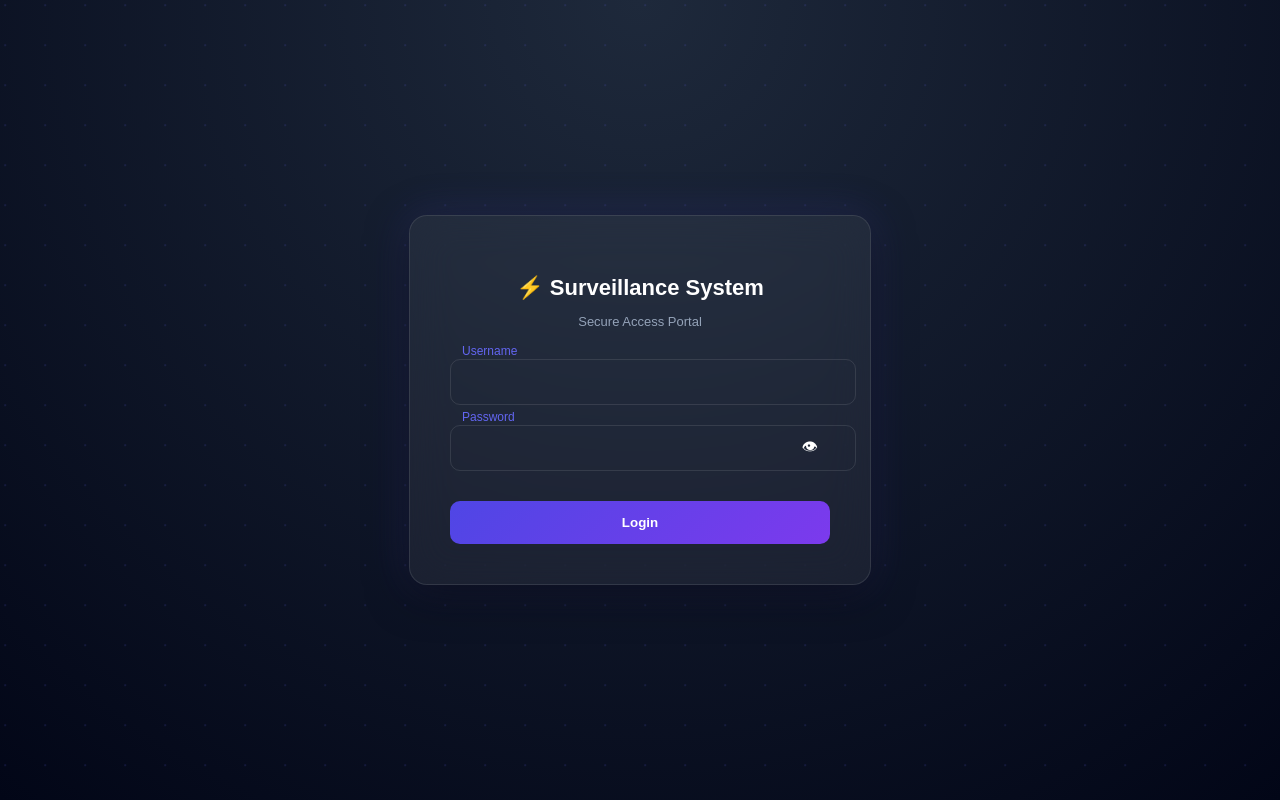
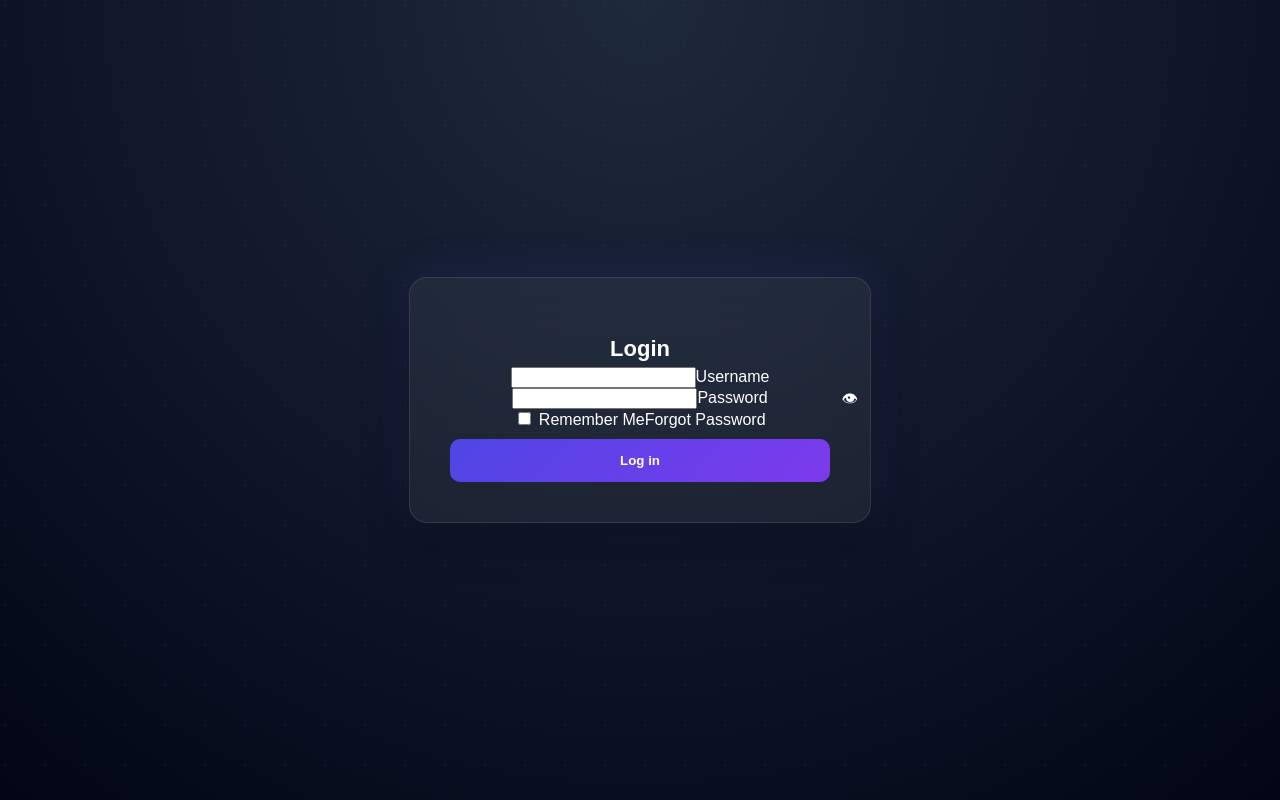
Before and after one commit to prashantXexe/project_eis_frontend, a React (Vite) app: page /login in a window 1280 px wide. Built offline with nearby package versions, Linux system fonts and the light colour scheme.

Commit message:
Update Login.jsx

```diff
--- a/src/pages/Login.jsx
+++ b/src/pages/Login.jsx
@@ -61,7 +61,6 @@ export default function Login() {
         return;
       }
 
-      // Save user data
       localStorage.setItem("role", role);
       localStorage.setItem("username", username);
 
@@ -87,13 +86,11 @@ export default function Login() {
   return (
     <div className="login-wrapper">
 
-      {/* LOGIN CARD */}
       <div className="login-card">
-        <h2>⚡ Surveillance System</h2>
-        <p className="subtitle">Secure Access Portal</p>
+        <h2>Login</h2>
 
         {/* USERNAME */}
-        <div className="form-group">
+        <div className="input-group">
           <input
             type="text"
             required
@@ -104,7 +101,7 @@ export default function Login() {
         </div>
 
         {/* PASSWORD */}
-        <div className="form-group">
+        <div className="input-group">
           <input
             type={showPassword ? "text" : "password"}
             required
@@ -121,17 +118,24 @@ export default function Login() {
           </span>
         </div>
 
+        {/* OPTIONS */}
+        <div className="options">
+          <label>
+            <input type="checkbox" /> Remember Me
+          </label>
+          <span className="forgot">Forgot Password</span>
+        </div>
+
         {/* BUTTON */}
         <button
           className="login-btn"
           onClick={handleLogin}
           disabled={loading}
         >
-          {loading ? "Please wait..." : "Login"}
+          {loading ? "Please wait..." : "Log in"}
         </button>
       </div>
 
-      {/* TOAST MESSAGE */}
       {message && <div className="toast">{message}</div>}
     </div>
   );
```
